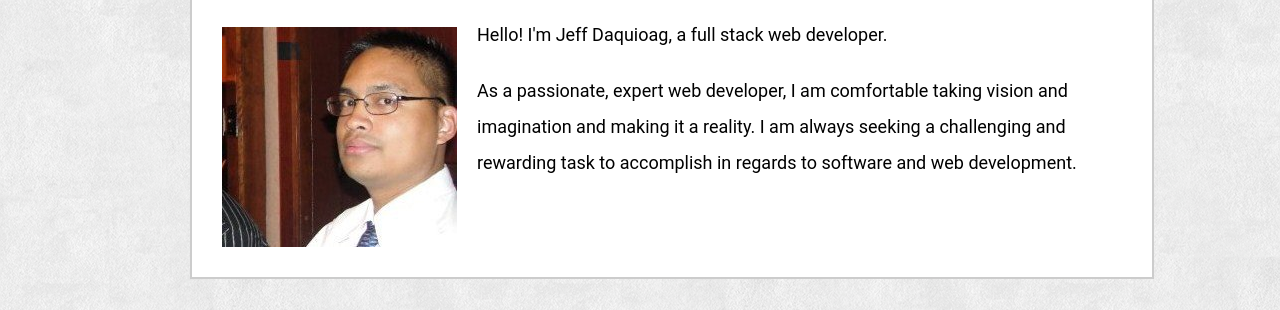
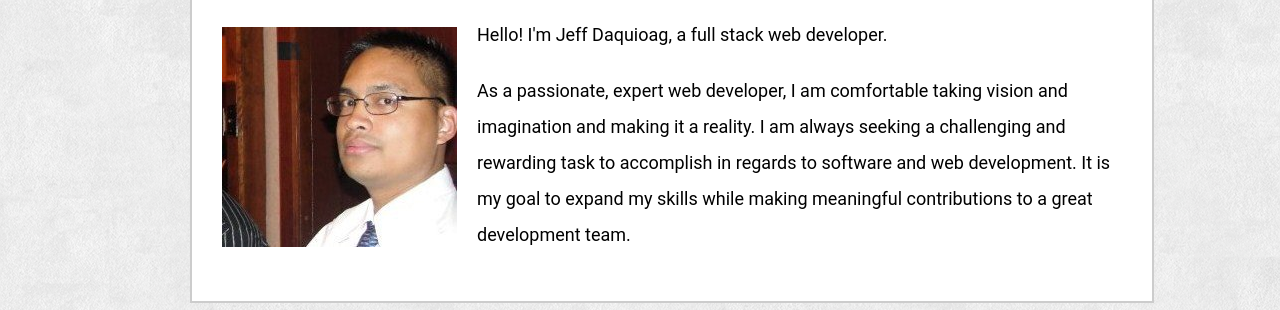
Before and after one commit to LighthawkKnight/Responsive-Portfolio, a plain HTML site: page index.html in a window 1280 px wide. Shown: the part 255-565 px from the top of the page. Drawn offline with Linux system fonts and the light colour scheme.

Commit message:
Updated profile

```diff
--- a/index.html
+++ b/index.html
@@ -44,7 +44,7 @@
             <p class = "profile"> <img id = "profile_pic" src = "assets/images/profile_pic.jpg" alt = "Profile Pic">
                 Hello!  I'm Jeff Daquioag, a full stack web developer.
                 <p class = "profile">
-                As a passionate, expert web developer, I am comfortable taking vision and imagination and making it a reality.  I am always seeking a challenging and rewarding task to accomplish in regards to software and web development.
+                As a passionate, expert web developer, I am comfortable taking vision and imagination and making it a reality.  I am always seeking a challenging and rewarding task to accomplish in regards to software and web development.  It is my goal to expand my skills while making meaningful contributions to a great development team.
                 </p>
         </div>
 
```
